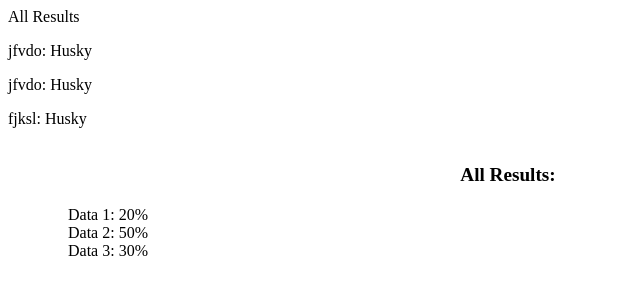
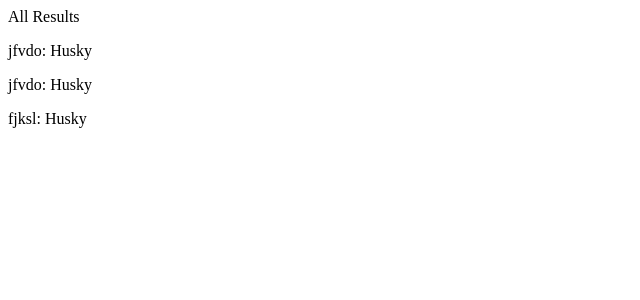
Before and after one commit to uw-ictd/ICTD_Free_Basics_Survey, a Django app: page /dogSurvey/allResults in a window 1280 px wide. Shown: the top 300 px of the page, without its empty margins (0-640 px from the left). Run offline with Django 3.2, Linux system fonts and the light colour scheme; data comes from the database, SQL or seed files in the repository; both versions use the stored data as it was after the commit.

Commit message:
Cleaning up

```diff
--- a/SampleSurvey/SampleSurvey/templates/allResults.html
+++ b/SampleSurvey/SampleSurvey/templates/allResults.html
@@ -7,22 +7,3 @@ All Results
 </p>{{ res }}: {{ res.result }}</p>
 {% endfor %}
 </div>
-
-<dl>
-  <dt>All Results:</dt>
-  <dd class="20percent">
-    <span class="text">
-      Data 1: 20%
-    </span>
-  </dd>
-  <dd class="20percent">
-    <span class="text">
-      Data 2: 50%
-    </span>
-  </dd>
-  <dd class="30percent">
-    <span class="text">
-      Data 3: 30%
-    </span>
-  </dd>
-</dl>
```
Also changed, not shown: SampleSurvey/db.sqlite3.
